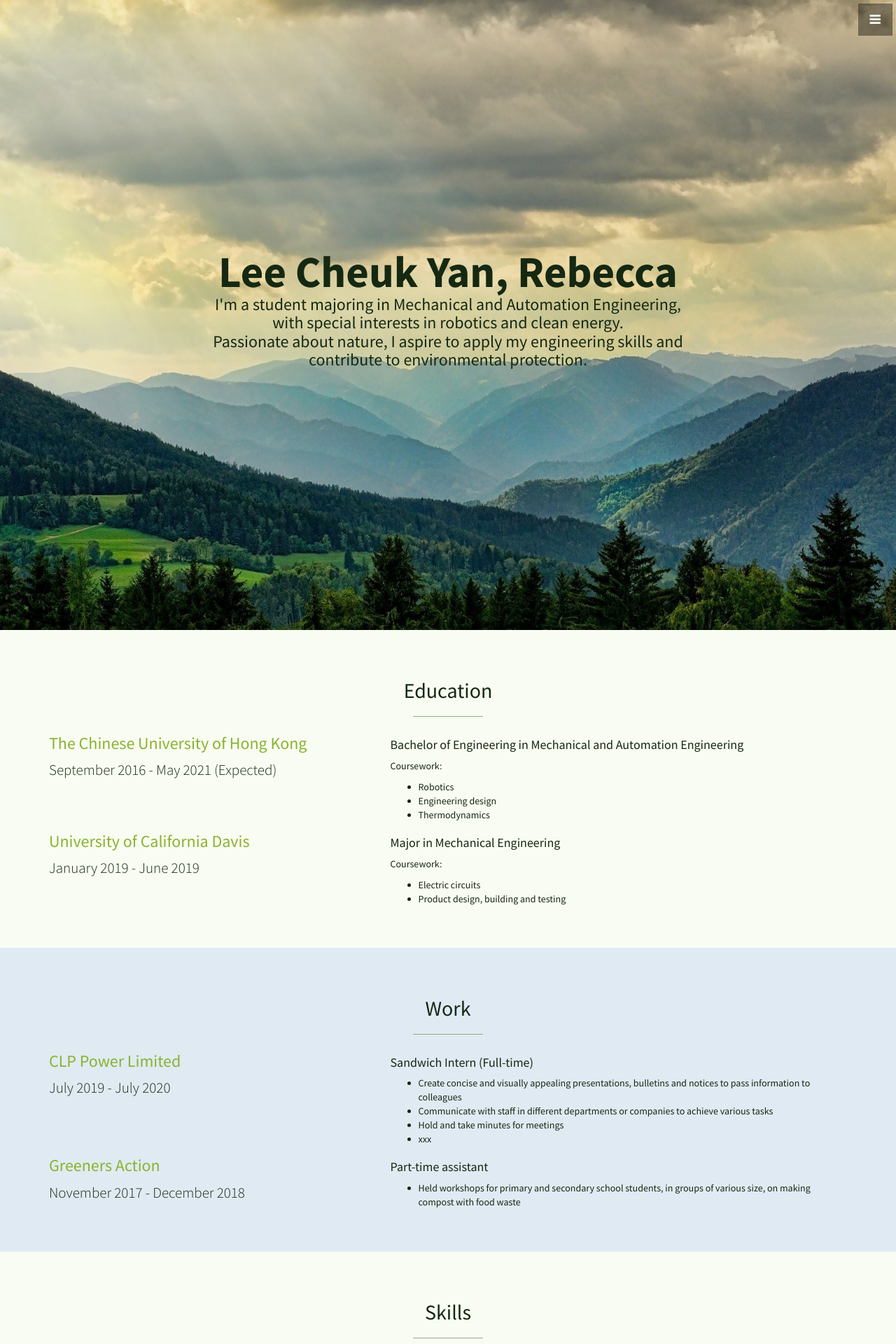
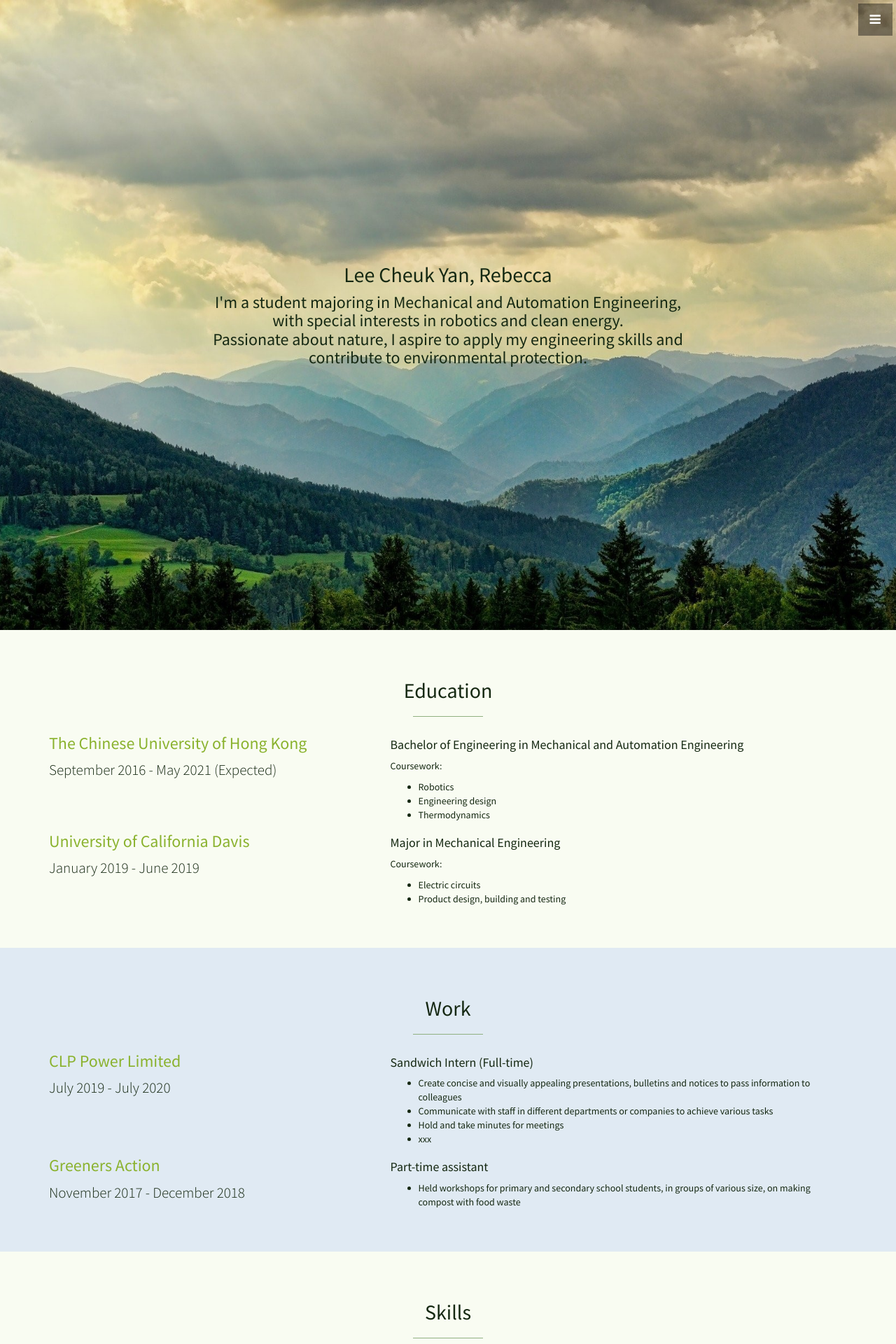
Before and after one commit to leelacceber/stylish-portfolio-jekyll-master, a Jekyll site: the page built from index.html, in a window 1280 px wide. Shown: the top 1920 px of the page at 70% size. Built offline with Jekyll 4.4.1, drawn with Linux system fonts in a browser that asks for light colours.

```diff
--- a/_includes/header.html
+++ b/_includes/header.html
@@ -1,6 +1,6 @@
 <header id="top" class="header">
   <div class="text-vertical-center">
-    <h1>Lee Cheuk Yan, Rebecca</h1>
+    <h2>Lee Cheuk Yan, Rebecca</h2>
     <h3>I'm a student majoring in Mechanical and Automation Engineering,
       with special interests in robotics and clean energy. </h3>
     <h3>Passionate about nature, I aspire to apply my engineering skills
```
